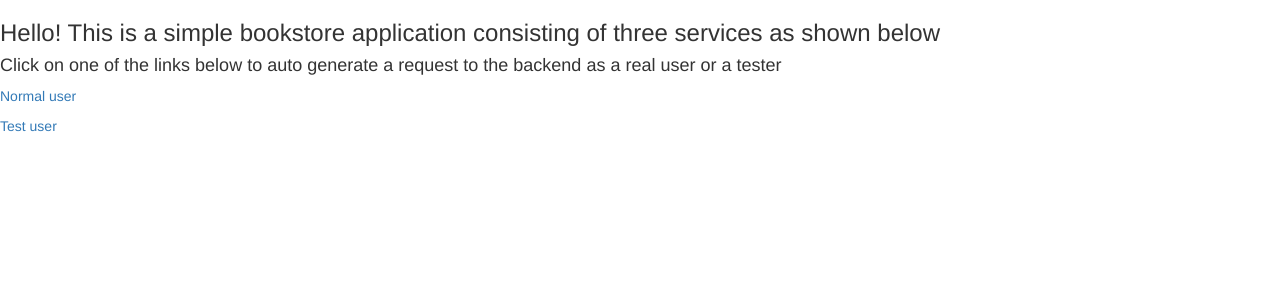
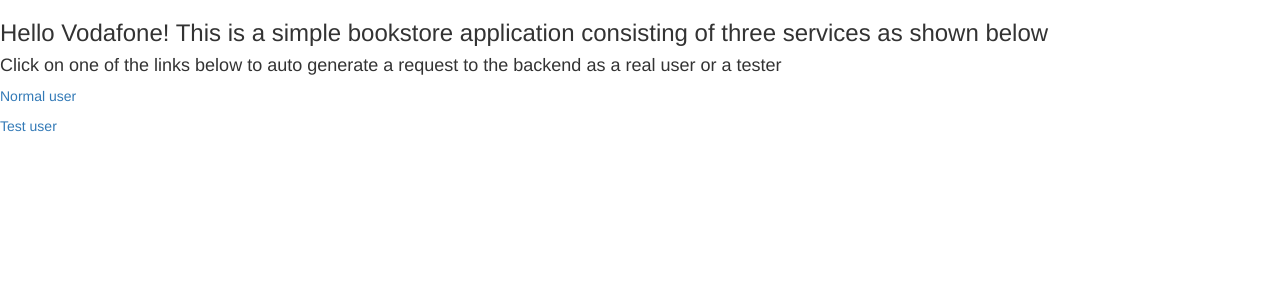
Before and after one commit to unaimayo/productpage, a Flask app: template templates/index.html in a window 1280 px wide. Shown: the top 300 px of the page. Run offline with Flask 2, Linux system fonts and the light colour scheme; the template is opened without the code that fills it, so the values that code supplies are empty; parts of the project's set-up code (start-up, migrations or seed data) failed here and were passed over; some libraries are stand-ins or nearby versions.

Commit message:
changed home

```diff
--- a/chart/productpage/Chart.yaml
+++ b/chart/productpage/Chart.yaml
@@ -2,4 +2,4 @@
 appVersion: '1.2'
 description: 'productpage microservice'
 name: productpage
-version: 0.1.5
+version: 0.1.6
--- a/templates/index.html
+++ b/templates/index.html
@@ -21,7 +21,7 @@
 {% endblock %}
 {% block title %}Simple Bookstore App{% endblock %}
 {% block content %}
-    <p><h3>Hello! This is a simple bookstore application consisting of three services as shown below</h3></p>
+    <p><h3>Hello Vodafone! This is a simple bookstore application consisting of three services as shown below</h3></p>
     {% autoescape false %}
     {{ serviceTable }}
     {% endautoescape %}
```
